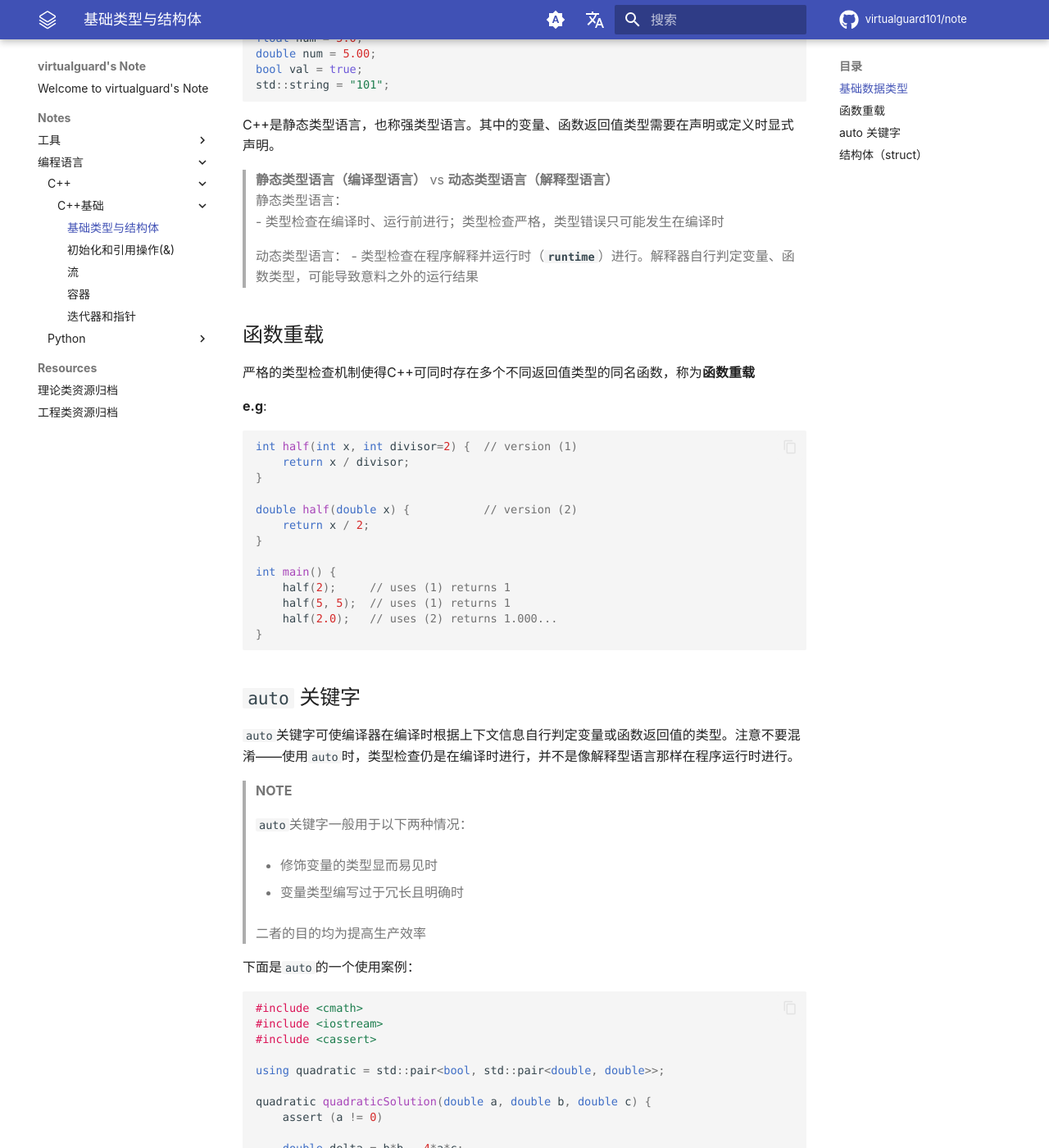
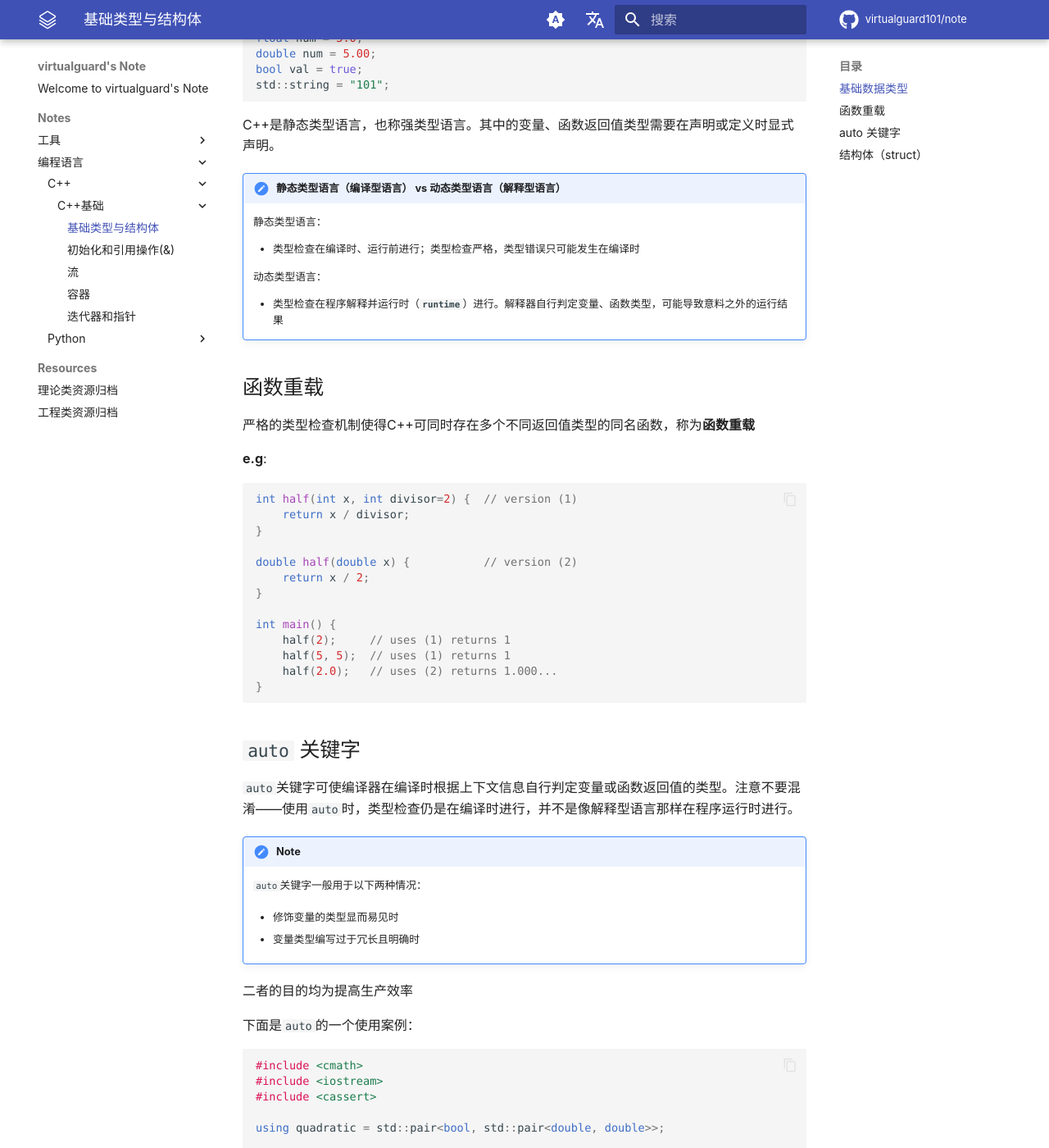
Before and after one commit to virtualguard101/note, an MkDocs documentation site: the page built from docs/notes/编程语言/c++/c++基础/1-type-structure.md, in a window 1280 px wide and 1400 px high, scrolled down 419 px. Shown: the whole window at 82% size. Built offline with MkDocs 1.6.1 and Material for MkDocs 9.7.7, drawn with Linux system fonts in a browser that asks for light colours; some web fonts are replaced; comment, search, counter and statistics services are not loaded.

Commit message:
update format

```diff
--- a/docs/notes/编程语言/c++/c++基础/1-type-structure.md
+++ b/docs/notes/编程语言/c++/c++基础/1-type-structure.md
@@ -52,15 +54,15 @@
 
 `auto`关键字可使编译器在编译时根据上下文信息自行判定变量或函数返回值的类型。注意不要混淆——使用`auto`时，类型检查仍是在编译时进行，并不是像解释型语言那样在程序运行时进行。
 
->**NOTE**
->
->`auto`关键字一般用于以下两种情况：
->
-> - 修饰变量的类型显而易见时
->
-> - 变量类型编写过于冗长且明确时
->
->二者的目的均为提高生产效率
+!!! note
+
+    `auto`关键字一般用于以下两种情况：
+
+    - 修饰变量的类型显而易见时
+
+    - 变量类型编写过于冗长且明确时
+
+二者的目的均为提高生产效率
 
 下面是`auto`的一个使用案例：
 
```
Also changed, not shown: other parts of docs/notes/编程语言/c++/c++基础/1-type-structure.md (+8 -6 lines), docs/notes/编程语言/c++/c++基础/3-stream.md (+13 -3 lines), docs/notes/编程语言/c++/c++基础/4-container.md (+4 -0 lines), docs/notes/编程语言/c++/c++基础/5-iterators-pointers.md (+2 -0 lines).
